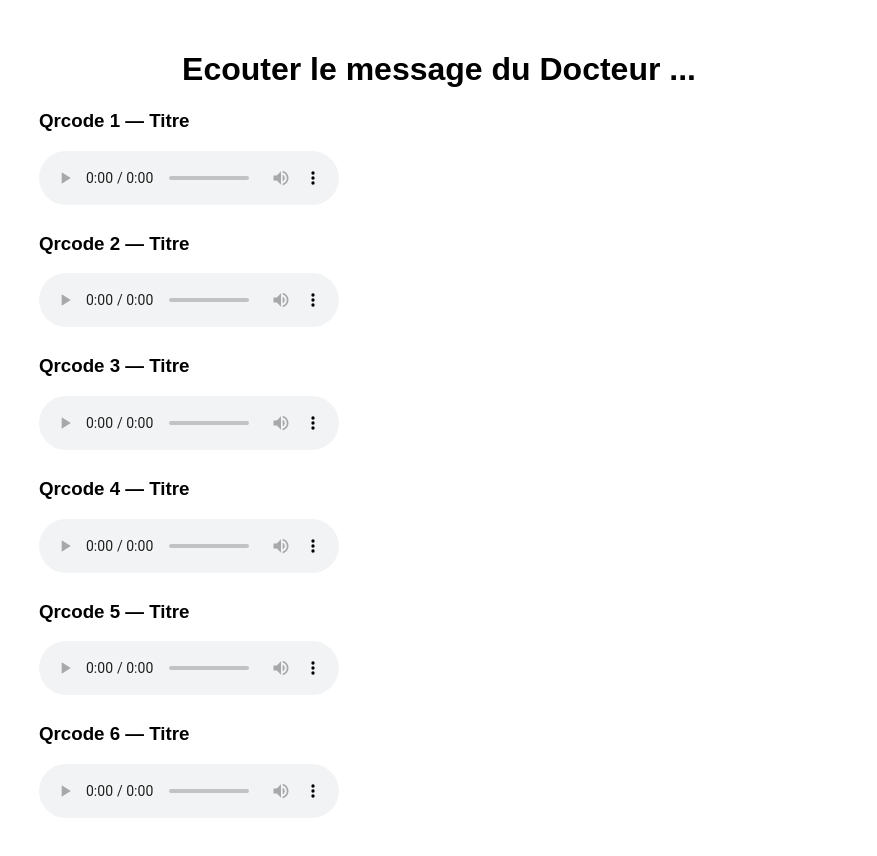
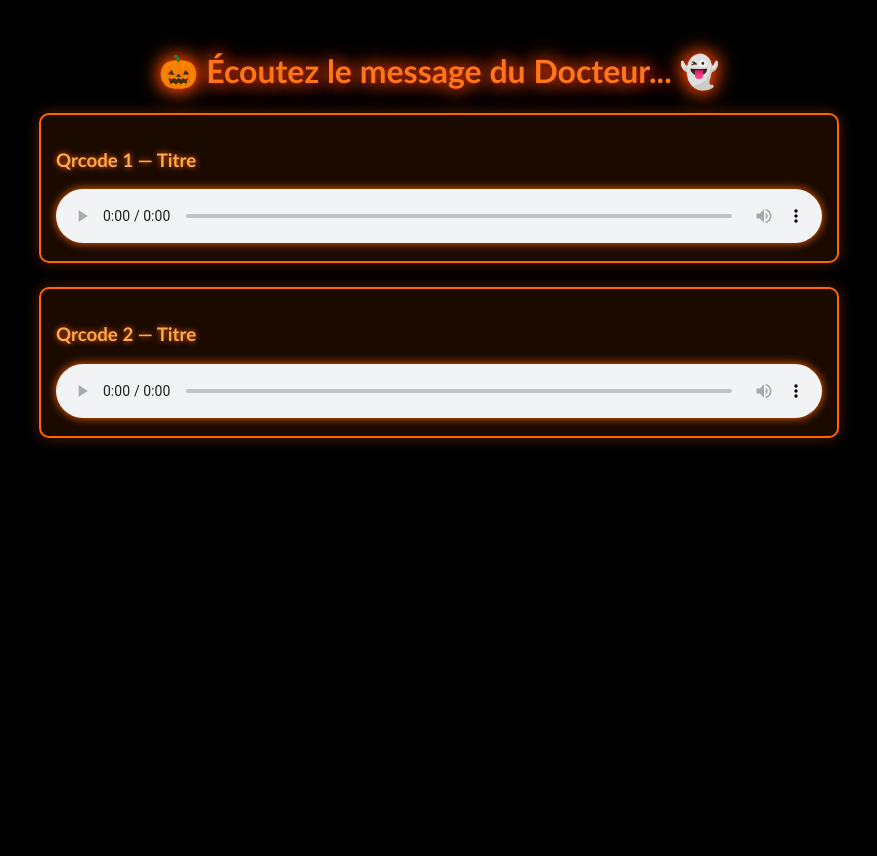
Before and after one commit to CristaIine/mes_audios, a plain HTML site: page index.html in a window 1280 px wide. Shown: the whole page, without its empty margins (201-1078 px from the left). After the commit the page ends 800 px from the top, so only its background shows below. Drawn offline with Linux system fonts and the light colour scheme.

Commit message:
Revamp index.html for Halloween theme
Updated the title and styles for a Halloween theme. Removed several audio elements for QR codes.

```diff
--- a/index.html
+++ b/index.html
@@ -2,16 +2,50 @@
 <html lang="fr">
 <head>
   <meta charset="utf-8">
-  <title>Mes audios</title>
+  <title>Messages du Docteur 👻</title>
   <meta name="viewport" content="width=device-width,initial-scale=1">
   <style>
-    body { font-family: Arial, sans-serif; padding: 30px; max-width: 800px; margin: auto; }
-    .item { margin-bottom: 24px; }
-    h1 { text-align:center; }
+    body {
+      font-family: "Trebuchet MS", sans-serif;
+      padding: 30px;
+      max-width: 800px;
+      margin: auto;
+      background-color: #000;
+      color: #f97316; /* orange Halloween */
+      text-shadow: 0 0 8px #ff6600;
+    }
+    h1 {
+      text-align: center;
+      color: #ff7518;
+      text-shadow: 0 0 15px #ff3300, 0 0 25px #ff6600;
+      font-size: 2em;
+    }
+    .item {
+      margin-bottom: 24px;
+      border: 2px solid #ff6600;
+      padding: 15px;
+      border-radius: 10px;
+      background-color: rgba(255, 102, 0, 0.1);
+      box-shadow: 0 0 15px rgba(255, 102, 0, 0.3);
+    }
+    h3 {
+      color: #ffa94d;
+      text-shadow: 0 0 6px #ff6600;
+    }
+    audio {
+      width: 100%;
+      filter: drop-shadow(0 0 5px #ff6600);
+    }
+    /* petit effet au survol */
+    .item:hover {
+      background-color: rgba(255, 102, 0, 0.2);
+      box-shadow: 0 0 25px rgba(255, 102, 0, 0.6);
+      transition: 0.3s;
+    }
   </style>
 </head>
 <body>
-  <h1> Ecouter le message du Docteur ...</h1>
+  <h1>🎃 Écoutez le message du Docteur... 👻</h1>
 
   <div class="item">
     <h3>Qrcode 1 — Titre</h3>
@@ -24,37 +58,4 @@
   <div class="item">
     <h3>Qrcode 2 — Titre</h3>
     <audio controls>
-      <source src="Voix2.mp3" type="audio/mpeg">
-    </audio>
-  </div>
-
-  <div class="item">
-    <h3>Qrcode 3 — Titre</h3>
-    <audio controls>
-      <source src="Voix3.mp3" type="audio/mpeg">
-    </audio>
-  </div>
-
-  <div class="item">
-    <h3>Qrcode 4 — Titre</h3>
-    <audio controls>
-      <source src="Voix4.mp3" type="audio/mpeg">
-    </audio>
-  </div>
-
-  <div class="item">
-    <h3>Qrcode 5 — Titre</h3>
-    <audio controls>
-      <source src="Voix5.mp3" type="audio/mpeg">
-    </audio>
-  </div>
-
-  <div class="item">
-    <h3>Qrcode 6 — Titre</h3>
-    <audio controls>
-      <source src="Voix6.mp3" type="audio/mpeg">
-    </audio>
-  </div>
-
-</body>
-</html>
+      <source src=
```
